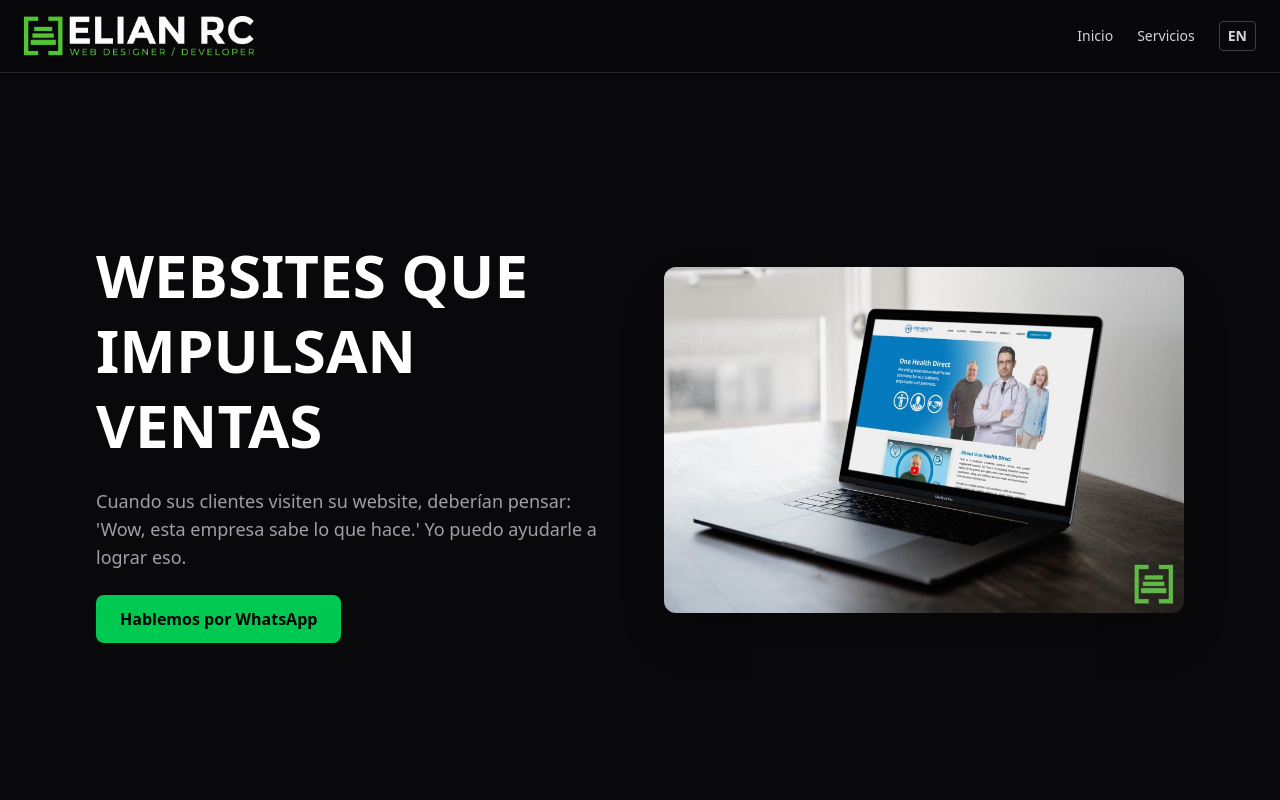
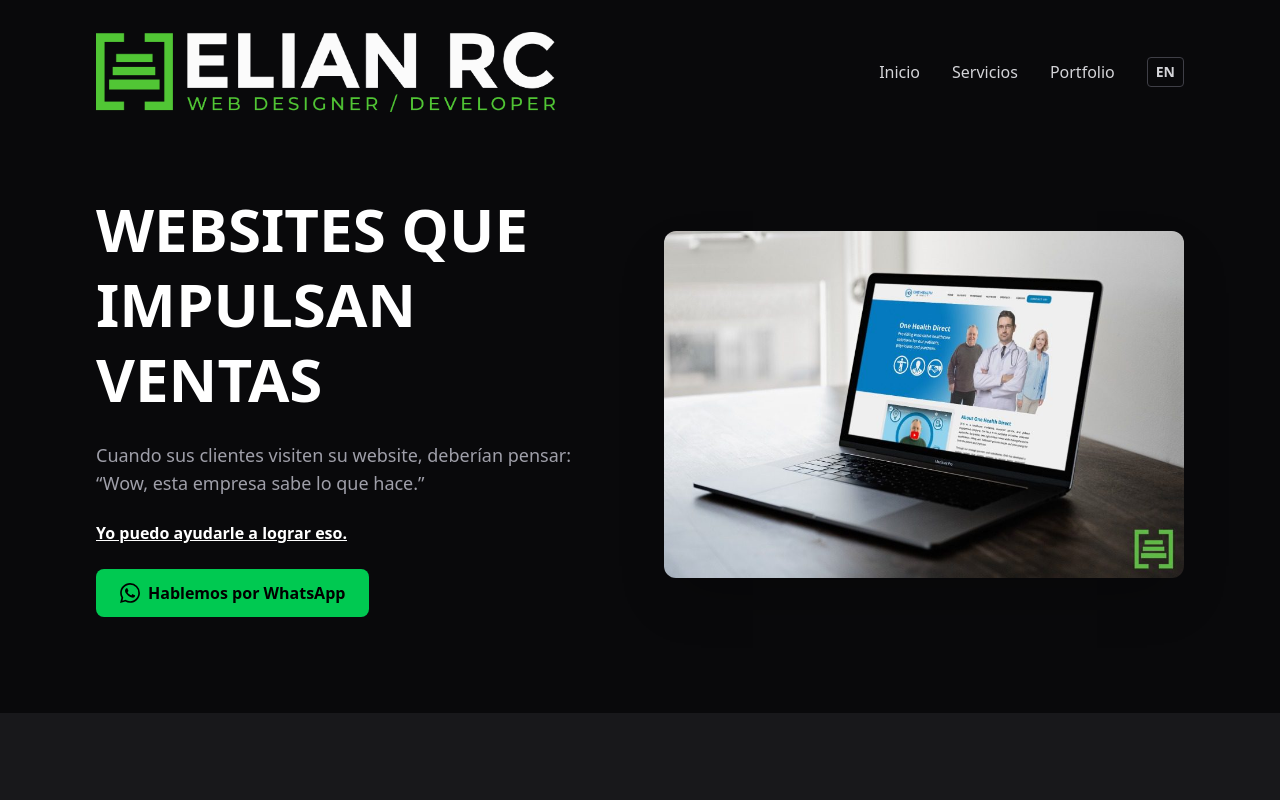
Before and after one commit to elianrc/elianrc.com, a Next.js app: page / in a window 1280 px wide. Shown: the top 800 px of the page. Built offline with nearby package versions, Linux system fonts and the light colour scheme.

Commit message:
feat: match WordPress hero - split text, underline help, WhatsApp icon, larger nav logo

```diff
--- a/components/Hero.tsx
+++ b/components/Hero.tsx
@@ -4,24 +4,34 @@
 import { t } from '@/lib/translations'
 import { whatsappUrl } from '@/lib/constants'
 
+function WhatsAppIcon({ className }: { className?: string }) {
+  return (
+    <svg className={className} fill="currentColor" viewBox="0 0 24 24">
+      <path d="M17.472 14.382c-.297-.149-1.758-.867-2.03-.967-.273-.099-.471-.148-.67.15-.197.297-.767.966-.94 1.164-.173.199-.347.223-.644.075-.297-.15-1.255-.463-2.39-1.475-.883-.788-1.48-1.761-1.653-2.059-.173-.297-.018-.458.13-.606.134-.133.298-.347.446-.52.149-.174.198-.298.298-.497.099-.198.05-.371-.025-.52-.075-.149-.669-1.612-.916-2.207-.242-.579-.487-.5-.669-.51-.173-.008-.371-.01-.57-.01-.198 0-.52.074-.792.372-.272.297-1.04 1.016-1.04 2.479 0 1.462 1.065 2.875 1.213 3.074.149.198 2.096 3.2 5.077 4.487.709.306 1.262.489 1.694.625.712.227 1.36.195 1.871.118.571-.085 1.758-.719 2.006-1.413.248-.694.248-1.289.173-1.413-.074-.124-.272-.198-.57-.347m-5.421 7.403h-.004a9.87 9.87 0 01-5.031-1.378l-.361-.214-3.741.982.998-3.648-.235-.374a9.86 9.86 0 01-1.51-5.26c.001-5.45 4.436-9.884 9.888-9.884 2.64 0 5.122 1.03 6.988 2.898a9.825 9.825 0 012.893 6.994c-.003 5.45-4.437 9.884-9.885 9.884m8.413-18.297A11.815 11.815 0 0012.05 0C5.495 0 .16 5.335.157 11.892c0 2.096.547 4.142 1.588 5.945L.057 24l6.305-1.654a11.882 11.882 0 005.683 1.448h.005c6.554 0 11.89-5.335 11.893-11.893a11.821 11.821 0 00-3.48-8.413z"/>
+    </svg>
+  )
+}
+
 export default function Hero() {
   const { lang } = useLanguage()
   const tr = t[lang].hero
 
   return (
-    <section className="min-h-screen flex items-center pt-20 px-6 md:px-12 lg:px-24 bg-zinc-950">
+    <section className="pt-12 pb-24 px-6 md:px-12 lg:px-24 bg-zinc-950">
       <div className="max-w-6xl mx-auto w-full grid grid-cols-1 md:grid-cols-2 gap-12 items-center">
         <div className="space-y-6">
           <h1 className="text-4xl md:text-5xl lg:text-6xl font-bold leading-tight uppercase">
             {tr.headline}
           </h1>
-          <p className="text-zinc-400 text-lg">{tr.subtext}</p>
+          <p className="text-zinc-400 text-lg whitespace-pre-line">{tr.subtext}</p>
+          <p className="font-bold underline">{tr.help}</p>
           <a
             href={whatsappUrl(lang)}
             target="_blank"
             rel="noopener noreferrer"
             className="inline-flex items-center gap-2 bg-green-500 hover:bg-green-400 text-black font-semibold px-6 py-3 rounded-lg transition-colors"
           >
+            <WhatsAppIcon className="w-5 h-5" />
             {tr.cta}
           </a>
         </div>
--- a/components/Nav.tsx
+++ b/components/Nav.tsx
@@ -8,17 +8,20 @@
   const tr = t[lang].nav
 
   return (
-    <nav className="fixed top-0 left-0 right-0 z-50 flex items-center justify-between px-6 py-4 bg-zinc-950/90 backdrop-blur-sm border-b border-zinc-800">
+    <nav className="flex items-center justify-between px-6 md:px-12 lg:px-24 py-8 bg-zinc-950">
       <a href="#">
-        <img src="/images/dark-back-logo.png" alt="Elián RC" className="h-10 w-auto" />
+        <img src="/images/dark-back-logo.png" alt="Elián RC" className="h-16 md:h-20 w-auto" />
       </a>
 
-      <div className="flex items-center gap-6">
-        <a href="#" className="text-sm text-zinc-300 hover:text-green-400 transition-colors">
+      <div className="flex items-center gap-8">
+        <a href="#" className="text-zinc-300 hover:text-green-400 transition-colors">
           Inicio
         </a>
-        <a href="#services" className="text-sm text-zinc-300 hover:text-green-400 transition-colors">
+        <a href="#services" className="text-zinc-300 hover:text-green-400 transition-colors">
           {tr.services}
+        </a>
+        <a href="#portfolio" className="text-zinc-300 hover:text-green-400 transition-colors">
+          Portfolio
         </a>
         <button
           onClick={toggle}
--- a/lib/translations.ts
+++ b/lib/translations.ts
@@ -8,7 +8,8 @@
     hero: {
       headline: 'Websites que impulsan ventas',
       subtext:
-        "Cuando sus clientes visiten su website, deberían pensar: 'Wow, esta empresa sabe lo que hace.' Yo puedo ayudarle a lograr eso.",
+        'Cuando sus clientes visiten su website, deberían pensar:\n“Wow, esta empresa sabe lo que hace.”',
+      help: 'Yo puedo ayudarle a lograr eso.',
       cta: 'Hablemos por WhatsApp',
     },
     valueProp: {
@@ -92,7 +93,8 @@
     hero: {
       headline: 'Websites That Drive Sales',
       subtext:
-        "When your clients visit your website, they should think: 'Wow, this company knows what they're doing.' I can help you get there.",
+        'When your clients visit your website, they should think:\n"Wow, this company knows what they\'re doing."',
+      help: 'I can help you get there.',
       cta: "Let's talk on WhatsApp",
     },
     valueProp: {
```
